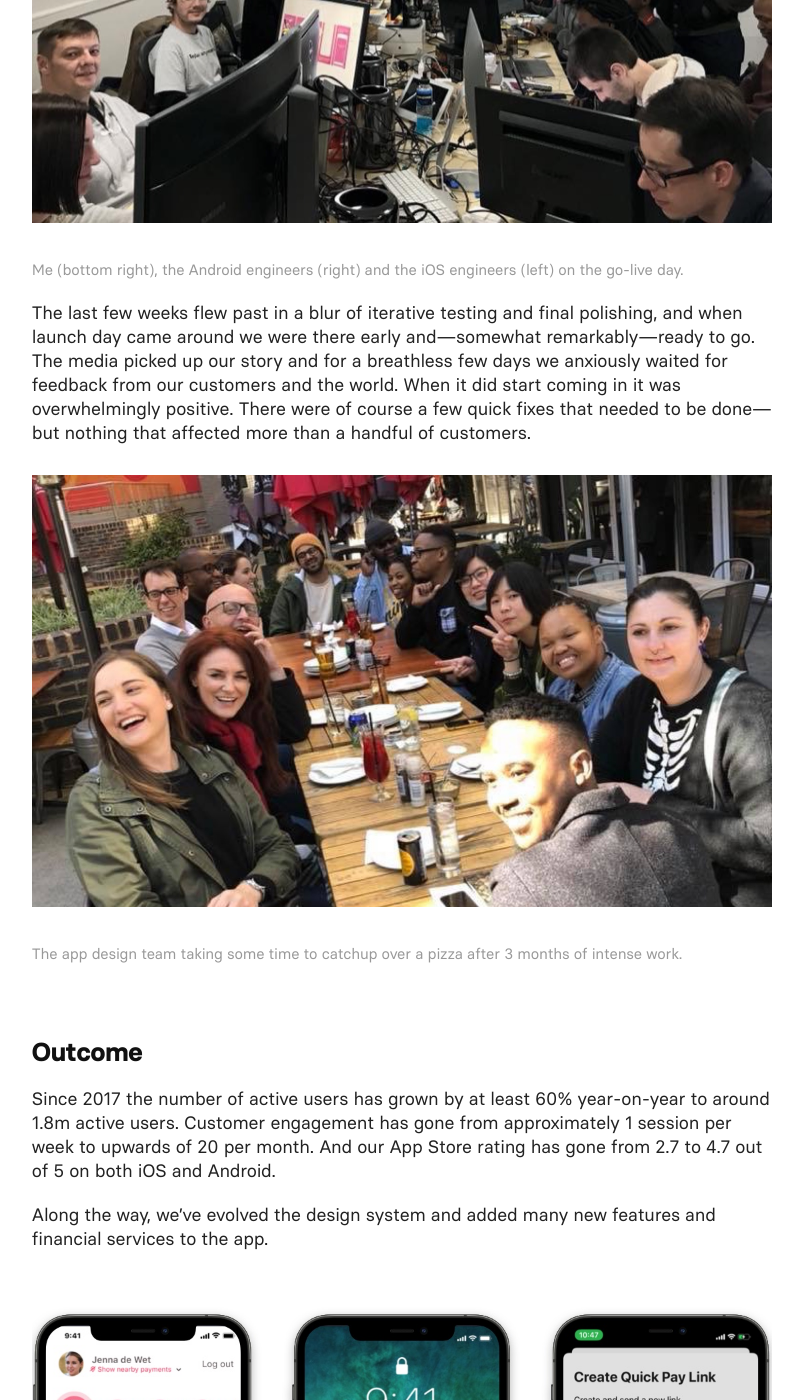
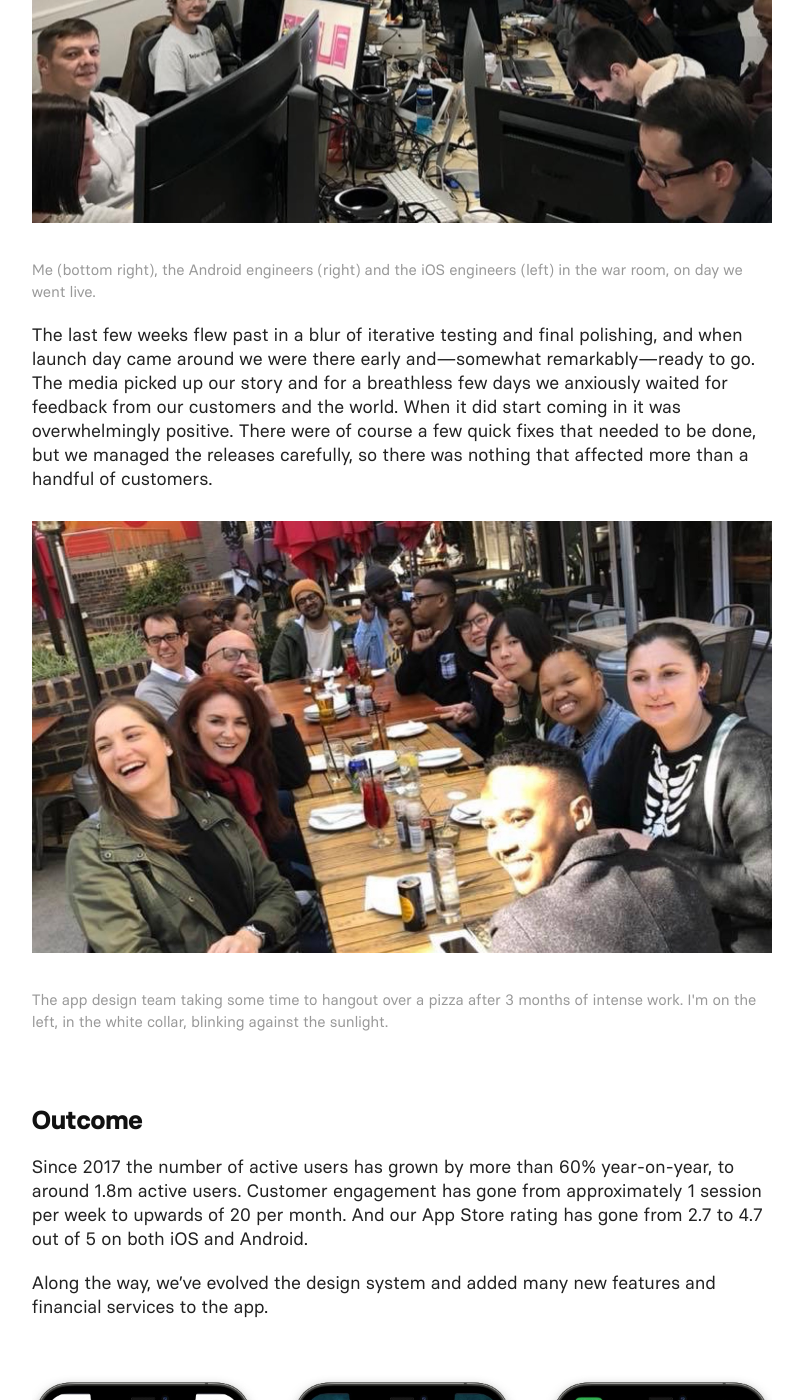
Before and after one commit to stuartwiener/stuartwiener.github.io, a Jekyll site: the page built from absa.html, in a window 1280 px wide and 1400 px high, scrolled down 8572 px. Shown: the whole window, without its empty margins (173-976 px from the left). Built offline with Jekyll 4.4.1, drawn with Linux system fonts in a browser that asks for light colours; some of the changed text lies outside the part shown.

Commit message:
absa story tweaks

```diff
--- a/_sass/_layout.scss
+++ b/_sass/_layout.scss
@@ -36,6 +36,8 @@ html, body {
   }
   img.narrow {
     max-width: 740px;
+    width: 100%;
+    height: auto;
   }
   .longform__container {
     max-width: 740px;
--- a/absa.html
+++ b/absa.html
@@ -100,17 +100,17 @@ title: Absa
 
     <img class="narrow" src="{{ site.url }}/assets/app-go-live.jpg"  alt="">
 
-    <p class="sidebar">Me (bottom right), the Android engineers (right) and the iOS engineers (left) on the go-live day.</p>
+    <p class="sidebar">Me (bottom right), the Android engineers (right) and the iOS engineers (left) in the war room, on day we went live.</p>
 
-    <p>The last few weeks flew past in a blur of iterative testing and final polishing, and when launch day came around we were there early and—somewhat remarkably—ready to go. The media picked up our story and for a breathless few days we anxiously waited for feedback from our customers and the world. When it did start coming in it was overwhelmingly positive. There were of course a few quick fixes that needed to be done—but nothing that affected more than a handful of customers.</p>
+    <p>The last few weeks flew past in a blur of iterative testing and final polishing, and when launch day came around we were there early and—somewhat remarkably—ready to go. The media picked up our story and for a breathless few days we anxiously waited for feedback from our customers and the world. When it did start coming in it was overwhelmingly positive. There were of course a few quick fixes that needed to be done, but we managed the releases carefully, so there was nothing that affected more than a handful of customers.</p>
 
     <img class="narrow" src="{{ site.url }}/assets/app-designers-2017.jpg"  alt="">
 
-    <p class="sidebar">The app design team taking some time to catchup over a pizza after 3 months of intense work.</p>
+    <p class="sidebar">The app design team taking some time to hangout over a pizza after 3 months of intense work. I'm on the left, in the white collar, blinking against the sunlight.</p>
 
     <h2>Outcome</h2>
 
-    <p>Since 2017 the number of active users has grown by at least 60% year-on-year to around 1.8m active users. Customer engagement has gone from approximately 1 session per week to upwards of 20 per month. And our App Store rating has gone from 2.7 to 4.7 out of 5 on both iOS and Android.</p>
+    <p>Since 2017 the number of active users has grown by more than 60% year-on-year, to around 1.8m active users. Customer engagement has gone from approximately 1 session per week to upwards of 20 per month. And our App Store rating has gone from 2.7 to 4.7 out of 5 on both iOS and Android.</p>
 
     <p>Along the way, we’ve evolved the design system and added many new features and financial services to the app.</p>
 
@@ -126,7 +126,7 @@ title: Absa
 
     <img class="narrow" src="{{ site.url }}/assets/absa-blind-sa.jpg"  alt="">
 
-    <p class="sidebar">Phiwo (product owner) and Johan (iOS developer) working through our app interface with Christo and Niresh from Blind SA. I’m behind the camera.</p>
+    <p class="sidebar">Product owners and engineers working through our app interface with Niresh and Christo from Blind SA. I’m behind the camera.</p>
 
     <img class="narrow" src="{{ site.url }}/assets/categorisation-research.jpg"  alt="">
 
```
